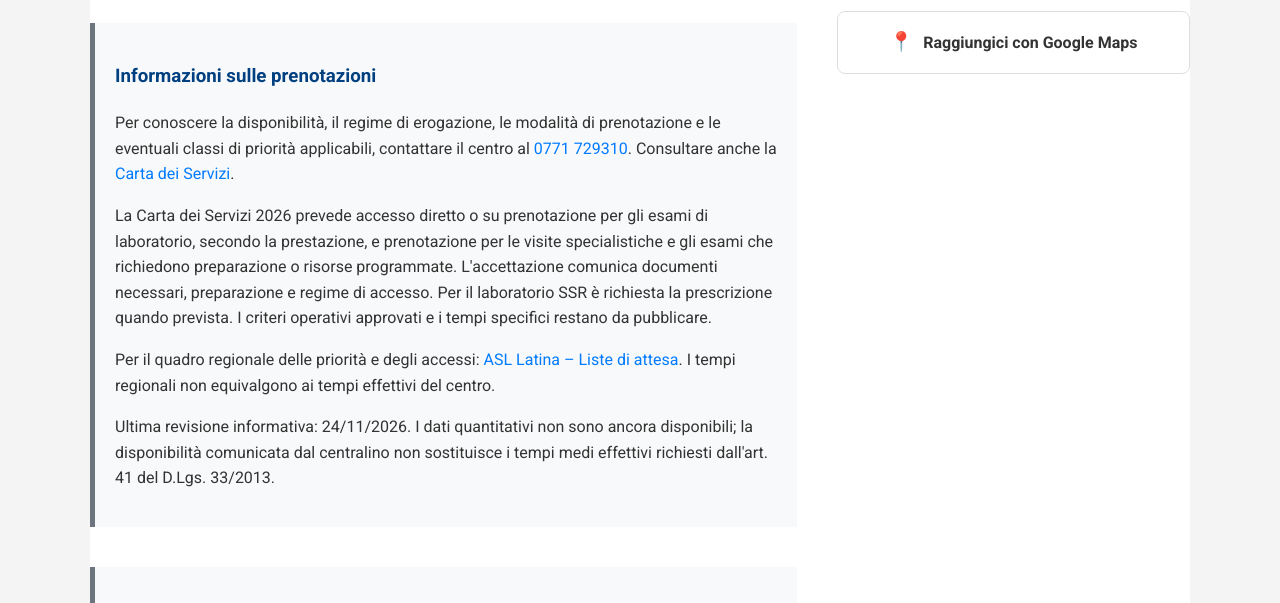
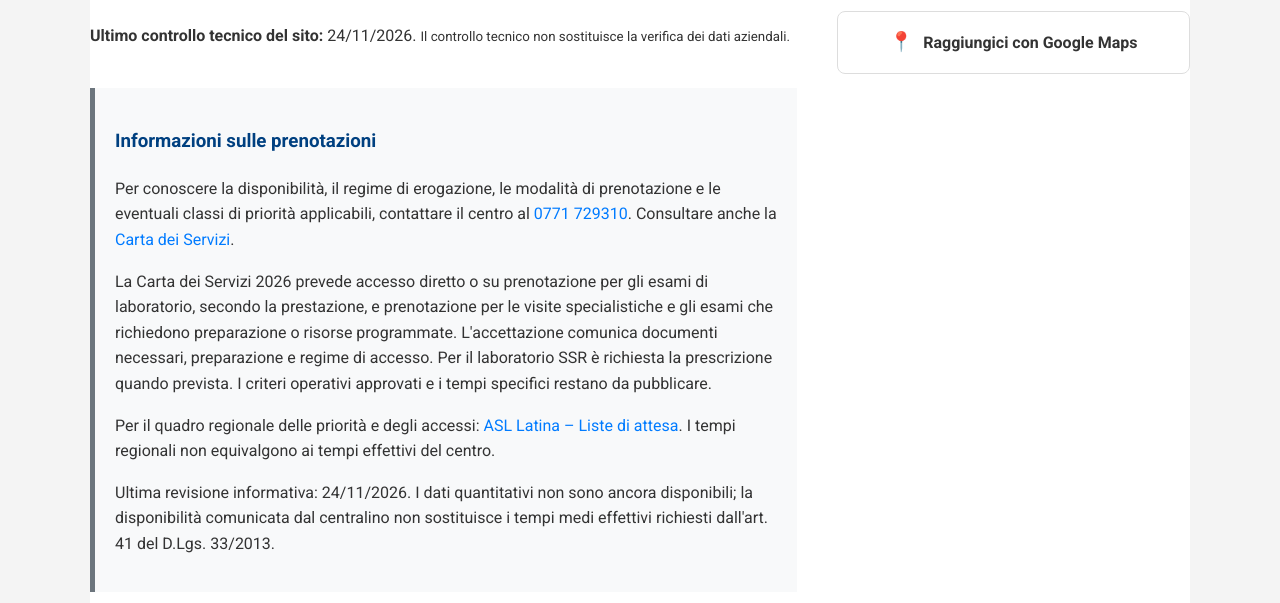
Before and after one commit to centrodiagnosticoenneuno/itri, a plain HTML site: page liste-di-attesa.html in a window 1280 px wide. Shown: the part 184-787 px from the top of the page. Drawn offline with Linux system fonts and the light colour scheme.

Commit message:
Trasparenza: data del controllo tecnico distinta dalla revisione dei dati

```diff
--- a/liste-di-attesa.html
+++ b/liste-di-attesa.html
@@ -56,6 +56,7 @@
             <div class="page-header" style="margin-left: -20px; margin-right: -20px; margin-top: -40px; text-align: left;">
                 <h1>Liste di attesa</h1>
             </div>
+            <p id="ultimo-controllo-tecnico"><strong>Ultimo controllo tecnico del sito:</strong> <time datetime="2026-11-24">24/11/2026</time>. <small>Il controllo tecnico non sostituisce la verifica dei dati aziendali.</small></p>
             <div class="disclaimer-box">
                 <h3>Informazioni sulle prenotazioni</h3>
                 <p>Per conoscere la disponibilità, il regime di erogazione, le modalità di prenotazione e le eventuali classi di priorità applicabili, contattare il centro al <a href="tel:0771729310">0771 729310</a>. Consultare anche la <a href="carta-dei-servizi.html">Carta dei Servizi</a>.</p>
```
